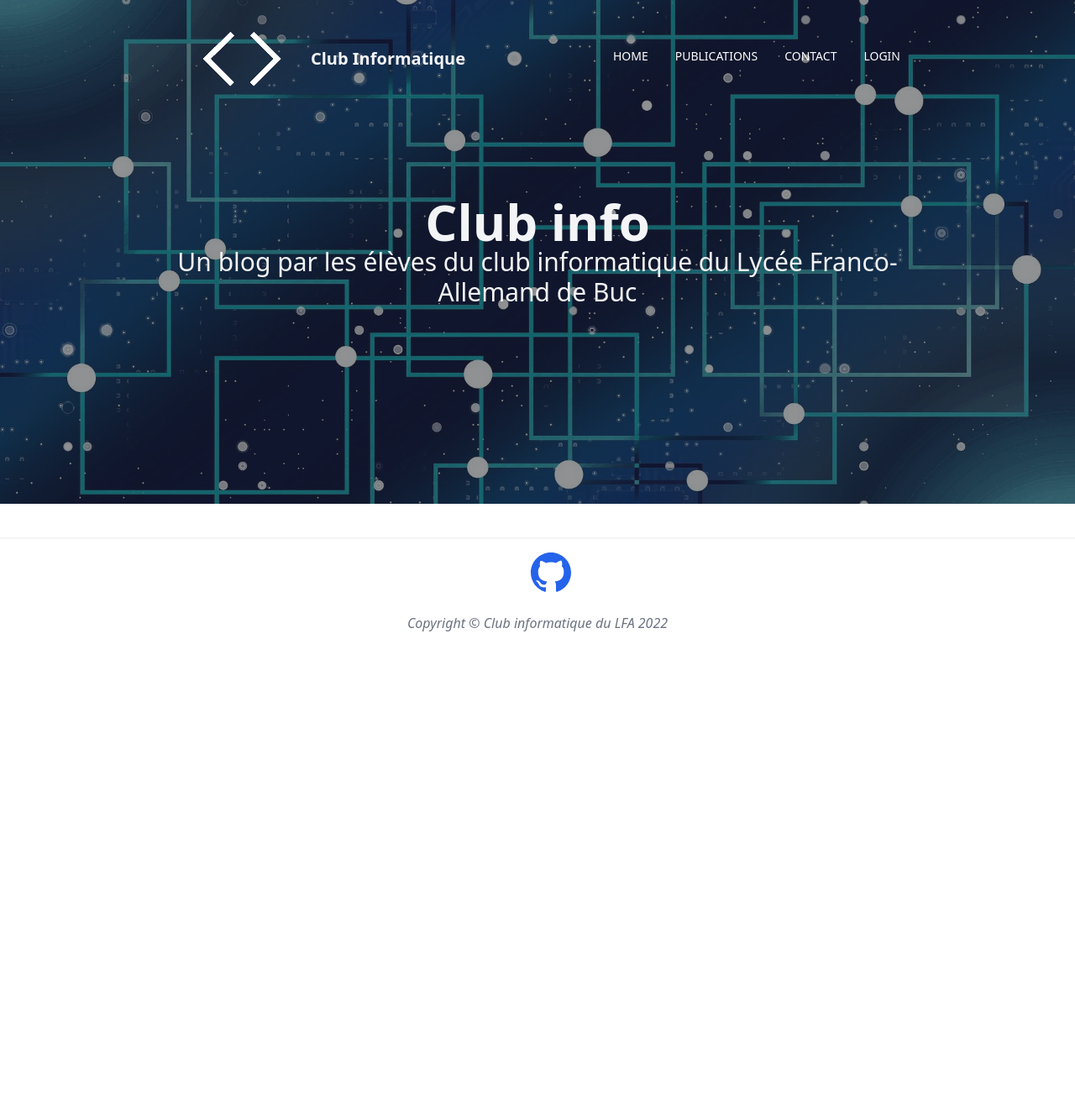
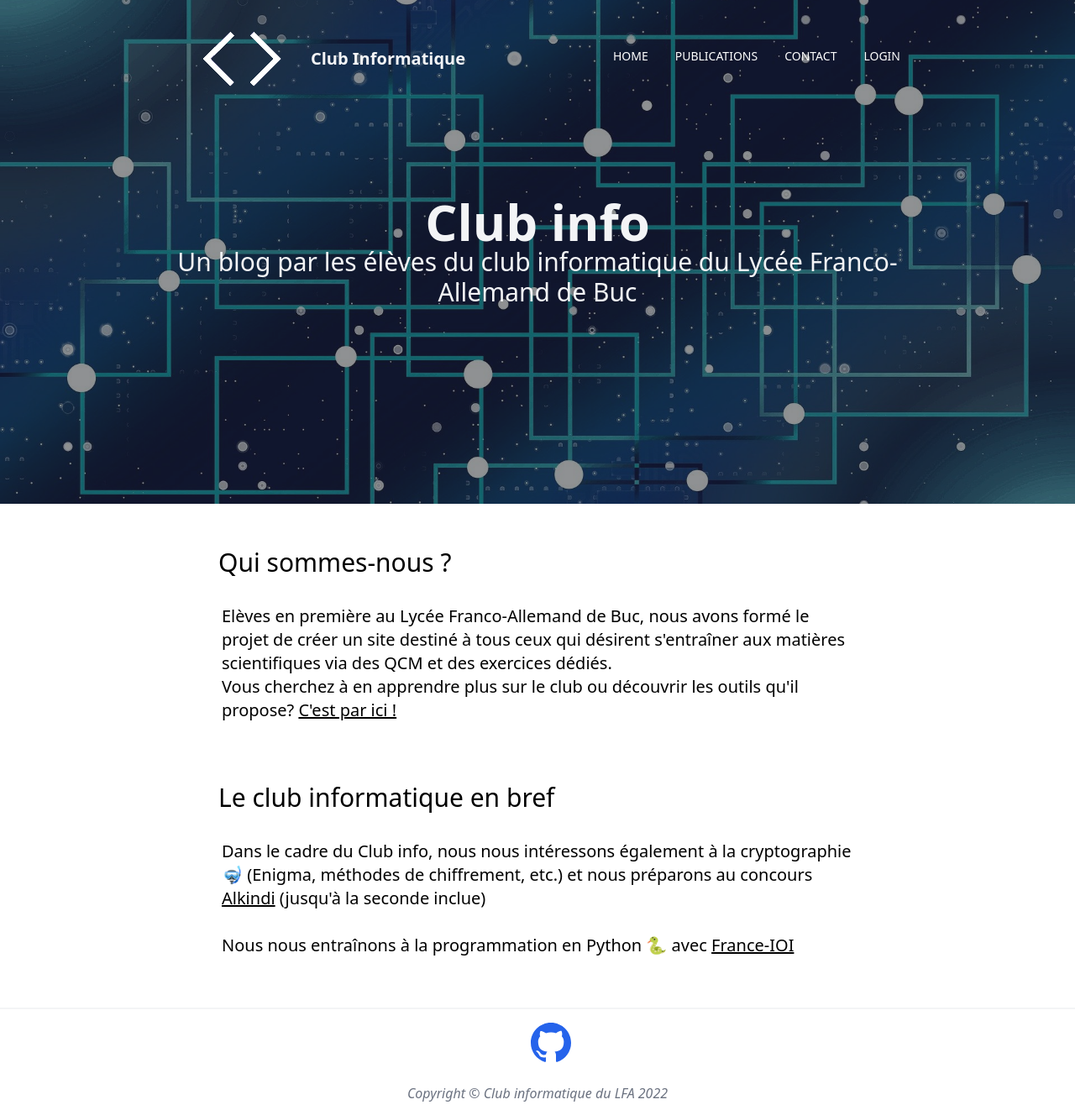
Before and after one commit to lfa-info-22/site, a Django app: template home/templates/home/index.html in a window 1280 px wide. Shown: the whole page at 84% size. Before the commit the page ends 752 px from the top, so only its background shows below. Run offline with Django 3.2, Linux system fonts and the light colour scheme; the template is opened without the code that fills it, so the values that code supplies are empty; some libraries are stand-ins or nearby versions.

Commit message:
master: design: fixed glitches on home page

```diff
--- a/home/templates/base/base.html
+++ b/home/templates/base/base.html
@@ -17,14 +17,20 @@
 
     {% block extrahead %}{% endblock %}
 </head>
-<body class="w-screen h-screen">
+<body class="w-screen h-screen overflow-x-hidden">
+    {% block navbar %}
+    {% include 'base/navbar.html' %}
+    {% endblock %}
 
-    {% include 'base/navbar.html' %}
-
-    {% block content %}
+    {% block head %}
     {% include 'base/head.html' with head_url="/static/home/media/image/home_background.jpg" title="Club info" subtitle="Un blog par les élèves du club informatique du Lycée Franco-Allemand de Buc" %}
     {% endblock %}
 
+    {% block content %}
+    {% endblock %}
+
+    {% block footer%}
     {% include 'base/footer.html' %}
+    {% endblock %}
 </body>
 </html>
--- a/home/templates/base/head.html
+++ b/home/templates/base/head.html
@@ -1,6 +1,6 @@
 <div class="w-full relative max-h-[75%] overflow-hidden mt-[5.75rem] md:mt-0">
     <img src="{{ head_url }}" class="relative">
-    <img src="{{ head_url }}" class="absolute center-h">
+    <img src="{{ head_url }}" class="absolute center-h w-full">
     <div class="absolute w-full h-full opacity-50 top-0" style="background-color: #212529;"></div>
 
     <div class="absolute h-fit w-max center-h center-w max-w-[75%]">
--- a/home/templates/home/index.html
+++ b/home/templates/home/index.html
@@ -1 +1,8 @@
 {% extends 'base/base.html' %}
+
+{% block content %}
+
+{% include 'home/text/base.html' with title="Qui sommes-nous ?" text="Elèves en première au Lycée Franco-Allemand de Buc, nous avons formé le projet de créer un site destiné à tous ceux qui désirent s'entraîner aux matières scientifiques via des QCM et des exercices dédiés. <br> Vous cherchez à en apprendre plus sur le club ou découvrir les outils qu'il propose? <a href='#' class='underline hover:text-sky-700'>C'est par ici !</a>" %}
+{% include 'home/text/base.html' with title="Le club informatique en bref" text="Dans le cadre du Club info, nous nous intéressons également à la cryptographie 🤿 (Enigma, méthodes de chiffrement, etc.) et nous préparons au concours <a href='https://concours-alkindi.fr/' class='underline hover:text-sky-700'>Alkindi</a> (jusqu'à la seconde inclue)<br><br>Nous nous entraînons à la programmation en Python 🐍 avec <a href='www.france-ioi.org' class='underline hover:text-sky-700'>France-IOI</a> " %}
+
+{% endblock %}
--- /dev/null
+++ b/home/templates/home/text/base.html
@@ -0,0 +1,5 @@
+
+<div class="p-5 divide-transparent max-w-[600px] lg:max-w-[800px] relative center-w">
+    <div class="font-medium text-lg md:text-2xl lg:text-3xl py-8">{{ title }}</div>
+    <div class="md:text-lg lg:text-xl px-1">{{ text }}</div>
+</div>
--- a/lfainfo22/theme/static/css/dist/styles.css
+++ b/lfainfo22/theme/static/css/dist/styles.css
@@ -840,8 +852,24 @@ select {
   width: 5rem;
 }
 
+.w-auto {
+  width: auto;
+}
+
+.w-\[762px\] {
+  width: 762px;
+}
+
+.max-w-\[90\%\] {
+  max-width: 90%;
+}
+
 .max-w-\[75\%\] {
   max-width: 75%;
+}
+
+.max-w-\[600px\] {
+  max-width: 600px;
 }
 
 .flex-1 {
@@ -885,6 +919,10 @@ select {
 
 .overflow-hidden {
   overflow: hidden;
+}
+
+.overflow-x-hidden {
+  overflow-x: hidden;
 }
 
 .border-t-2 {
@@ -901,6 +939,10 @@ select {
   background-color: rgb(249 250 251 / var(--tw-bg-opacity));
 }
 
+.p-5 {
+  padding: 1.25rem;
+}
+
 .py-2 {
   padding-top: 0.5rem;
   padding-bottom: 0.5rem;
@@ -914,6 +956,21 @@ select {
 .py-\[2rem\] {
   padding-top: 2rem;
   padding-bottom: 2rem;
+}
+
+.py-16 {
+  padding-top: 4rem;
+  padding-bottom: 4rem;
+}
+
+.py-8 {
+  padding-top: 2rem;
+  padding-bottom: 2rem;
+}
+
+.px-1 {
+  padding-left: 0.25rem;
+  padding-right: 0.25rem;
 }
 
 .text-center {
@@ -984,13 +1046,13 @@ select {
   color: rgb(55 65 81 / var(--tw-text-opacity));
 }
 
+.underline {
+  -webkit-text-decoration-line: underline;
+          text-decoration-line: underline;
+}
+
 .opacity-50 {
   opacity: 0.5;
-}
-
-.invert {
-  --tw-invert: invert(100%);
-  filter: var(--tw-blur) var(--tw-brightness) var(--tw-contrast) var(--tw-grayscale) var(--tw-hue-rotate) var(--tw-invert) var(--tw-saturate) var(--tw-sepia) var(--tw-drop-shadow);
 }
 
 .hover\:text-blue-700:hover {
@@ -1045,14 +1133,19 @@ select {
     line-height: 2.25rem;
   }
 
+  .md\:text-2xl {
+    font-size: 1.5rem;
+    line-height: 2rem;
+  }
+
+  .md\:text-lg {
+    font-size: 1.125rem;
+    line-height: 1.75rem;
+  }
+
   .md\:text-gray-100 {
     --tw-text-opacity: 1;
     color: rgb(243 244 246 / var(--tw-text-opacity));
-  }
-
-  .md\:invert-0 {
-    --tw-invert: invert(0);
-    filter: var(--tw-blur) var(--tw-brightness) var(--tw-contrast) var(--tw-grayscale) var(--tw-hue-rotate) var(--tw-invert) var(--tw-saturate) var(--tw-sepia) var(--tw-drop-shadow);
   }
 }
 
@@ -1069,9 +1162,32 @@ select {
     width: auto;
   }
 
+  .lg\:max-w-\[60\%\] {
+    max-width: 60%;
+  }
+
+  .lg\:max-w-\[800px\] {
+    max-width: 800px;
+  }
+
   .lg\:px-5 {
     padding-left: 1.25rem;
     padding-right: 1.25rem;
+  }
+
+  .lg\:text-7xl {
+    font-size: 4.5rem;
+    line-height: 1;
+  }
+
+  .lg\:text-3xl {
+    font-size: 1.875rem;
+    line-height: 2.25rem;
+  }
+
+  .lg\:text-xl {
+    font-size: 1.25rem;
+    line-height: 1.75rem;
   }
 }
 
```
Also changed, not shown: other parts of lfainfo22/theme/static/css/dist/styles.css (+71 -22 lines).
